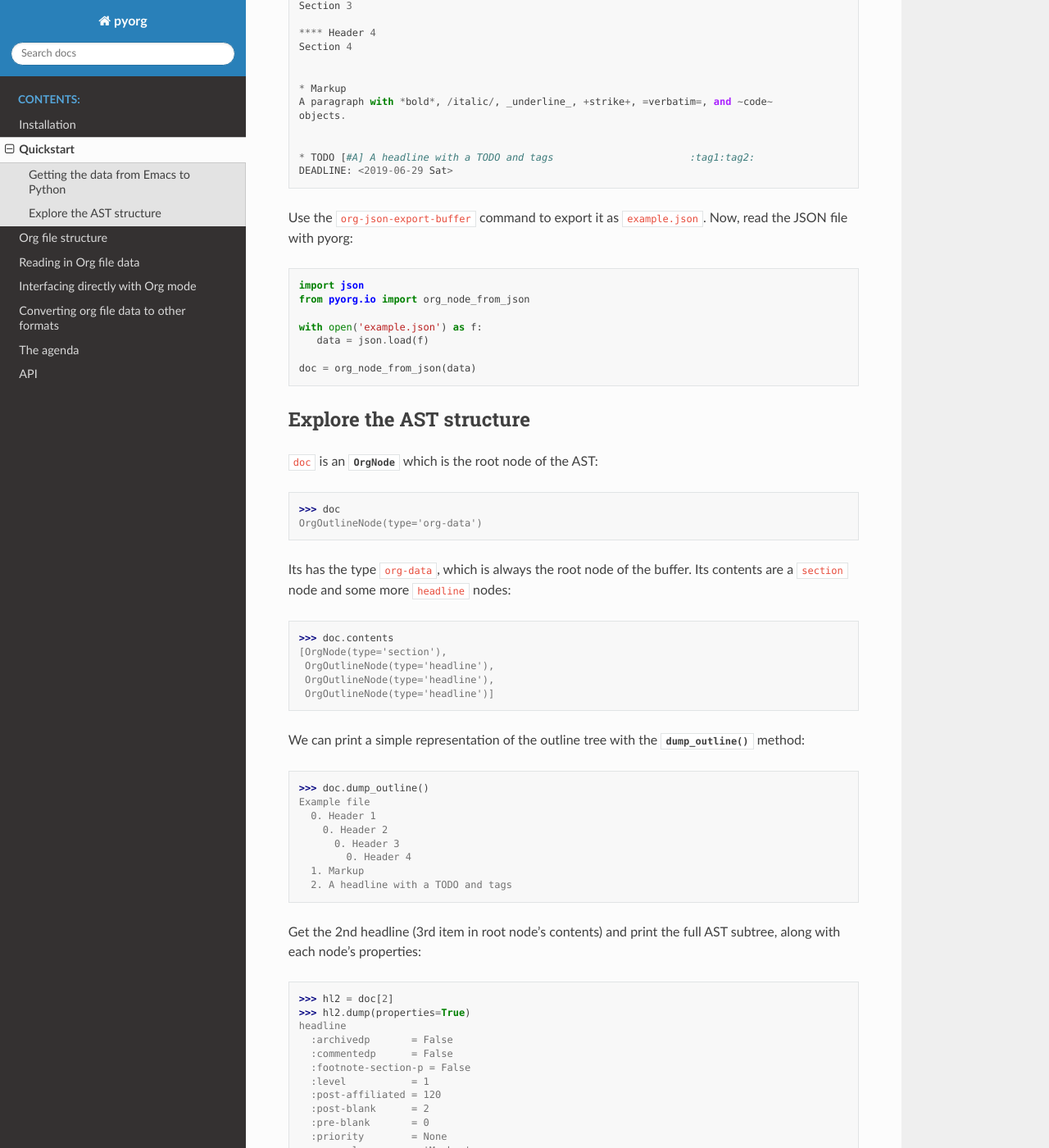
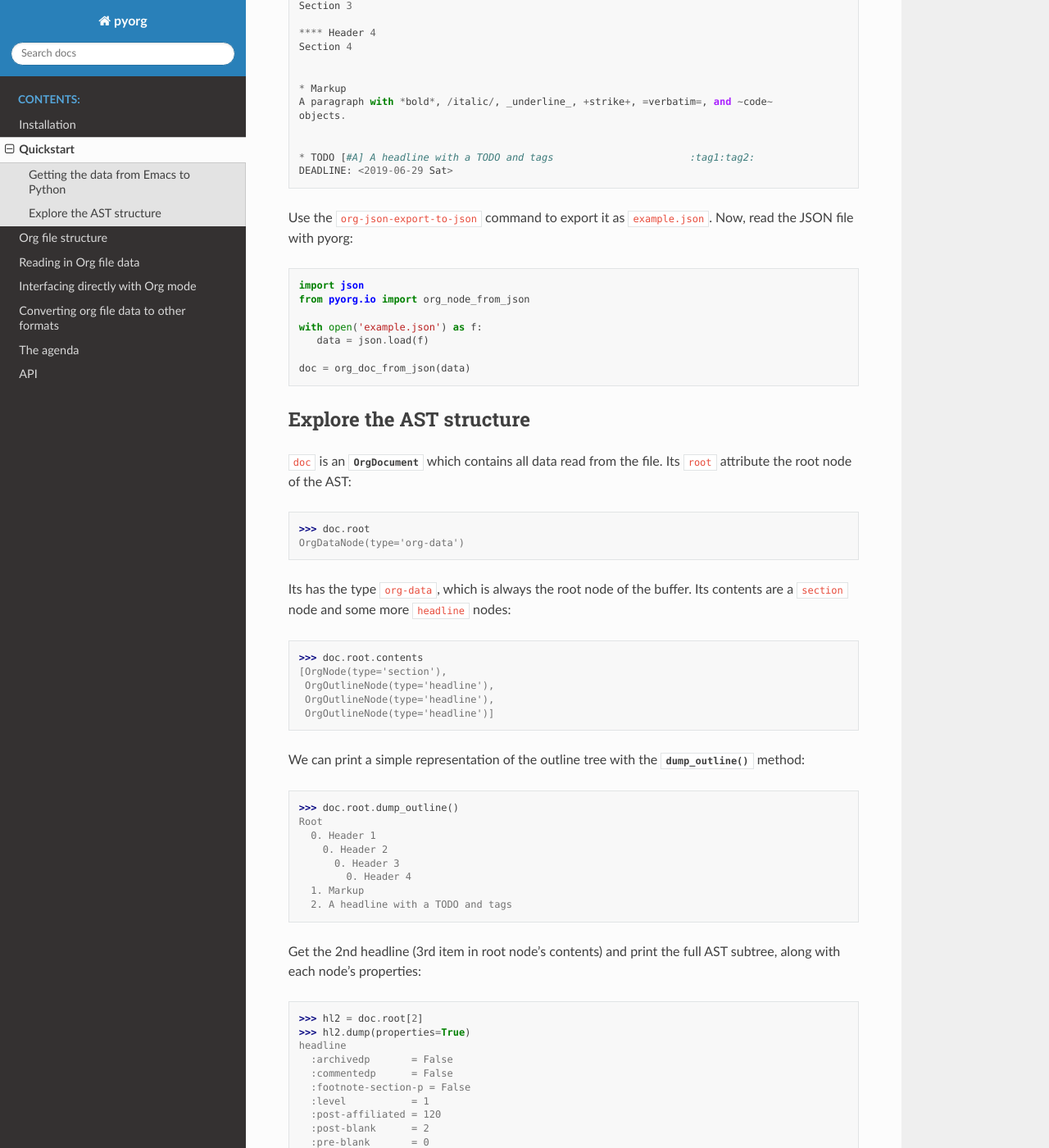
Before and after one commit to jlumpe/pyorg, a Sphinx documentation site: the page built from docs/quickstart.rst, in a window 1280 px wide and 1400 px high, scrolled down 446 px. Shown: the whole window at 82% size. Built offline with Sphinx 7.4.7 and the Read the Docs theme 2.0.0, drawn with Linux system fonts in a browser that asks for light colours.

Commit message:
Update docs for change to ox-json dependency

```diff
--- a/docs/install.rst
+++ b/docs/install.rst
@@ -4,7 +4,7 @@
 Emacs dependencies
 ------------------
 
-pyorg requires the `org-json <https://github.com/jlumpe/org-json>`_ package be
+pyorg requires the `ox-json <https://github.com/jlumpe/ox-json>`_ package be
 installed in Emacs in order to be able to extract syntax trees from files.
 
 
--- a/docs/quickstart.rst
+++ b/docs/quickstart.rst
@@ -11,7 +11,7 @@
    :literal:
 
 
-Use the ``org-json-export-buffer`` command to export it as ``example.json``.
+Use the ``org-json-export-to-json`` command to export it as ``example.json``.
 Now, read the JSON file with pyorg:
 
 .. code-block:: python
@@ -22,23 +22,24 @@
    with open('example.json') as f:
       data = json.load(f)
 
-   doc = org_node_from_json(data)
+   doc = org_doc_from_json(data)
 
 
 Explore the AST structure
 -------------------------
 
-``doc`` is an :class:`~pyorg.ast.OrgNode` which is the root node of the AST:
+``doc`` is an :class:`~pyorg.ast.OrgDocument` which contains all data read from
+the file. Its ``root`` attribute the root node of the AST:
 
->>> doc
-OrgOutlineNode(type='org-data')
+>>> doc.root
+OrgDataNode(type='org-data')
 
 
 Its has the type ``org-data``, which is always the root node of the buffer.
 Its contents are a ``section`` node and some more ``headline`` nodes:
 
 
->>> doc.contents
+>>> doc.root.contents
 [OrgNode(type='section'),
  OrgOutlineNode(type='headline'),
  OrgOutlineNode(type='headline'),
@@ -49,8 +50,8 @@
 :meth:`~pyorg.ast.OrgOutlineNode.dump_outline` method:
 
 
->>> doc.dump_outline()
-Example file
+>>> doc.root.dump_outline()
+Root
   0. Header 1
     0. Header 2
       0. Header 3
@@ -63,7 +64,7 @@
 AST subtree, along with each node's properties:
 
 
->>> hl2 = doc[2]
+>>> hl2 = doc.root[2]
 >>> hl2.dump(properties=True)
 headline
   :archivedp       = False
@@ -115,7 +116,7 @@
 Check third headline's properties to get the TODO information and tags:
 
 
->>> hl3 = doc[3]
+>>> hl3 = doc.root[3]
 >>> hl3.props
 {'title': ['A headline with a TODO and tags'],
  'deadline': OrgTimestampNode(type='timestamp'),
--- a/docs/reading-data.rst
+++ b/docs/reading-data.rst
@@ -14,8 +14,8 @@
 ------------------------
 
 Rather attempting to parse .org files directly, pyorg is designed to work with
-the output of the `org-json <https://github.com/jlumpe/org-json>`_ Emacs package.
-This simply converts the AST generated by the ``org`` package itself into
+the output of the `ox-json <https://github.com/jlumpe/ox-json>`_ Emacs package.
+This simply export the AST generated by the ``org`` package itself to
 machine-readable JSON format. This has the advantage of also including all of
 your personal Org mode setting and customization in Emacs (such as link
 abbreviations).
```
